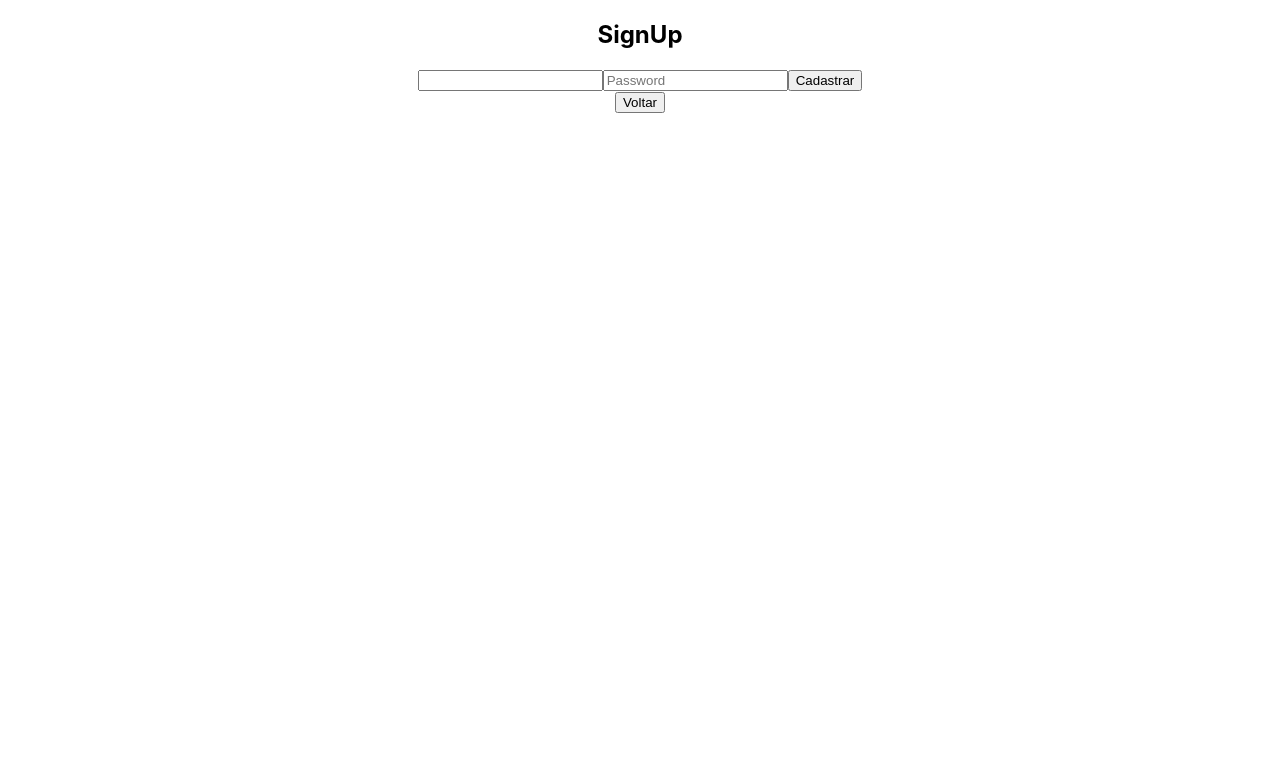
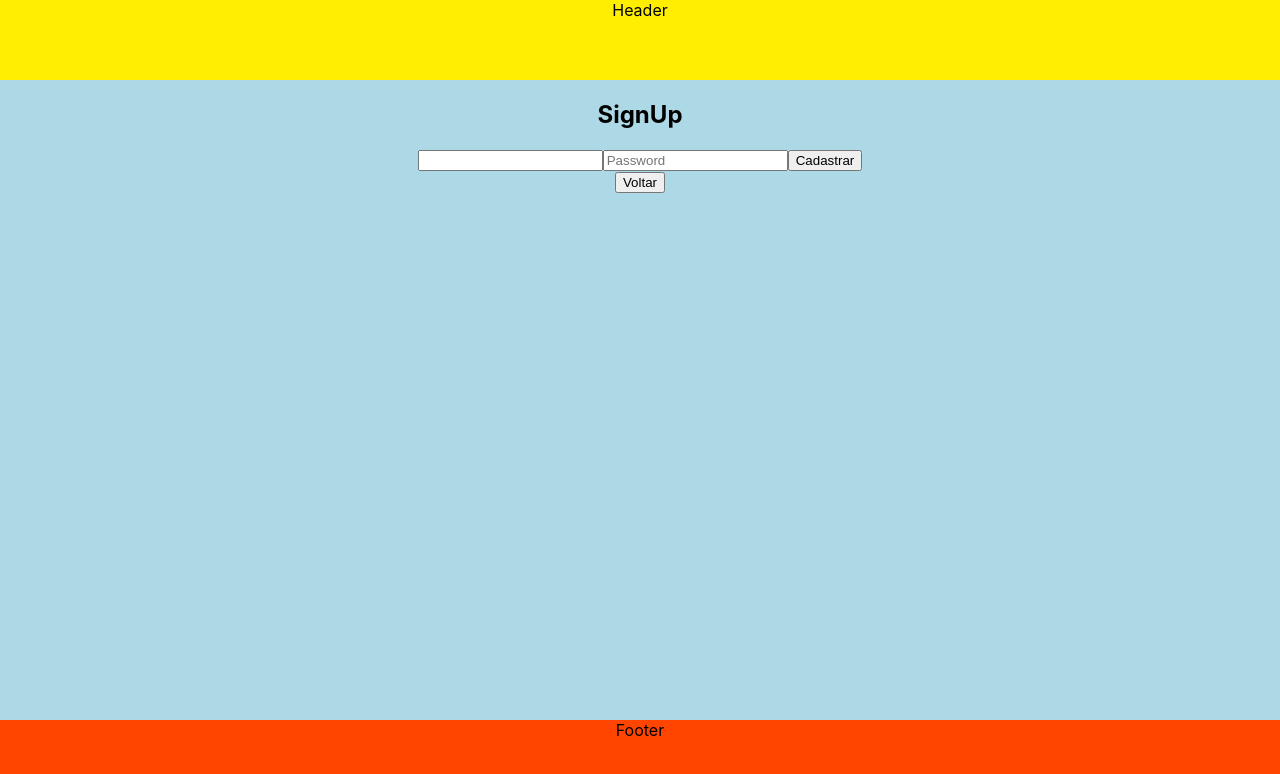
Before and after one commit to future4code/Matheus-Candido, a React (Create React App) app in the folder semana10/labeX/labe-x/: page /adm/signup in a window 1280 px wide. Shown: the top 774 px of the page. Built offline with nearby package versions, Linux system fonts and the light colour scheme.

Commit message:
implementação de organização de estilo como header e footer e determinação do conteudo das páginas

```diff
--- a/semana10/labeX/labe-x/src/App.js
+++ b/semana10/labeX/labe-x/src/App.js
@@ -1,13 +1,44 @@
 import React from 'react';
 import logo from './logo.svg';
 import './App.css';
-import  Router  from './Components/Router/Router';
+import Router from './Components/Router/Router';
+import Header from './Components/Pages/PagesFixeds/Header/Header';
+import Footer from './Components/Pages/PagesFixeds/Footer/Footer';
+import styled from "styled-components";
+
+const Main = styled.main`
+height: 100vh;
+`;
+
+const Nav = styled.header`
+height: 10%;
+background: #fe0;
+`;
+
+const Body = styled.div`
+min-height: 80%;
+background: lightblue;
+`;
+
+const NavFooter = styled.div`
+height: 10%;
+background: orangered;
+`;
 
 function App() {
   return (
-    <div className="App">
-      <Router />
-    </div>
+    <Main className="App">
+      <Nav>
+        <Header />
+      </Nav>
+      <Body>
+        <Router />
+      </Body>
+      <NavFooter>
+        <Footer />
+      </NavFooter>
+
+    </Main>
   );
 }
 
--- a/semana10/labeX/labe-x/src/Components/Pages/ApplicationForm/ApplicationForm.jsx
+++ b/semana10/labeX/labe-x/src/Components/Pages/ApplicationForm/ApplicationForm.jsx
@@ -2,13 +2,16 @@ import axios from 'axios'
 import React from 'react'
 import { useEffect } from 'react'
 import { useState } from 'react'
-import { useHistory } from 'react-router-dom'
+import { useHistory, useParams } from 'react-router-dom'
 import useForm from '../../Hooks/useForm'
 
 
 export default function ApplicationForm() {
     const { form, onChange, resetState } = useForm({ name: "", age: "", applicationText: "", profession: "", country: "" })
     const [selectCountry, setSelectCountry] = useState([])
+    const pathParams = useParams()
+
+
     const history = useHistory()
     const goToback = () => {
         history.goBack()
@@ -25,7 +28,7 @@ export default function ApplicationForm() {
             profession: form.profession,
             country: form.country,
         }
-        axios.post("https://us-central1-labenu-apis.cloudfunctions.net/labeX/matheus-jackson/trips/5kFEwLTbmSrczYw7ppTA/apply", body)
+        axios.post(`https://us-central1-labenu-apis.cloudfunctions.net/labeX/matheus-jackson/trips/${pathParams.id}/apply`, body)
             .then((r) => {
                 console.log(r)
             }).catch((e) => {
--- a/semana10/labeX/labe-x/src/Components/Pages/CreateTripPage/CreateTripPage.jsx
+++ b/semana10/labeX/labe-x/src/Components/Pages/CreateTripPage/CreateTripPage.jsx
@@ -5,6 +5,14 @@ import { useProtectCreateTripPage } from '../../ProtectedRoute/ProtectCreateTrip
 import useForm from '../../Hooks/useForm'
 import { useEffect } from 'react'
 import { useState } from 'react'
+import styled from "styled-components";
+const Main = styled.div`
+h2{
+    margin: 0;
+    padding: 20px 0;
+}
+`;
+
 
 export default function CreateTripPage() {
     const { form, onChange, resetState } = useForm({ name: "", planet: "", date: "", description: "", durationInDays: "" })
@@ -61,13 +69,20 @@ export default function CreateTripPage() {
     const handleInputChange = (event) => {
         const { name, value } = event.target
         onChange(name, value)
+
+        console.log(form.name,
+            form.planet,
+            form.date,
+            form.description,
+            form.durationInDays)
+
     }
     useEffect(() => {
         getPlanets()
     }, [])
     useProtectCreateTripPage()
     return (
-        <div>
+        <Main>
             <h2>CreateTripPage</h2>
             <button onClick={goToList}>Criar Viajem</button>
             <button onClick={verifica}>Voltar</button>
@@ -129,6 +144,6 @@ export default function CreateTripPage() {
                 <button>Criar</button>
             </form>
 
-        </div>
+        </Main>
     )
 }
--- a/semana10/labeX/labe-x/src/Components/Pages/Home/Home.jsx
+++ b/semana10/labeX/labe-x/src/Components/Pages/Home/Home.jsx
@@ -1,6 +1,16 @@
 import React from 'react'
 import { useEffect } from 'react'
 import { useHistory } from 'react-router-dom'
+import styled from "styled-components";
+
+const Main = styled.div`
+/* height: 100vh; */
+h2{
+    margin: 0;
+    padding: 20px 0;
+}
+`
+
 
 export default function Home() {
     const history = useHistory()
@@ -22,11 +32,11 @@ export default function Home() {
         history.push("/adm/signin")
     }
     return (
-        <div>
+        <Main>
             <h2>Home</h2>
             {token && <button onClick={verifica}>usuario</button>}
             {token ? <button onClick={logout}>logout</button> : <button onClick={verifica}>Login</button>}
             <button onClick={goToList}>Viagens</button>
-        </div>
+        </Main>
     )
 }
--- a/semana10/labeX/labe-x/src/Components/Pages/ListTripsPage/ListTripsPage.jsx
+++ b/semana10/labeX/labe-x/src/Components/Pages/ListTripsPage/ListTripsPage.jsx
@@ -1,6 +1,16 @@
 import axios from 'axios'
 import React from 'react'
 import { useHistory } from 'react-router-dom'
+import styled from "styled-components";
+const Main = styled.div`
+min-height: 100vh;
+padding: 20px 0px;
+h2{
+    margin: 0;
+    padding: 20px 0;
+}
+`;
+
 
 export default function ListTripsPage() {
     const [trips, setTrips] = React.useState([])
@@ -34,7 +44,7 @@ export default function ListTripsPage() {
     }, [])
 
     return (
-        <div>
+        <Main>
             <h2>ListTripsPage</h2>
             <button onClick={goToback} >Voltar</button>
             <button onClick={goToHome}>Home</button>
@@ -45,6 +55,6 @@ export default function ListTripsPage() {
                     </div>
                 )
             })}
-        </div>
+        </Main>
     )
 }
--- a/semana10/labeX/labe-x/src/Components/Pages/Login/SignIn.jsx
+++ b/semana10/labeX/labe-x/src/Components/Pages/Login/SignIn.jsx
@@ -3,6 +3,13 @@ import React from 'react'
 import { useState } from 'react'
 import { useHistory } from 'react-router-dom'
 import useForm from '../../Hooks/useForm'
+import styled from "styled-components";
+const Main = styled.div`
+h2{
+    margin: 0;
+    padding: 20px 0;
+}`;
+
 
 export default function SignIn() {
     const { form, onChange, resetState } = useForm({ email: "", password: "" })
@@ -42,7 +49,7 @@ export default function SignIn() {
     }
 
     return (
-        <div>
+        <Main>
             <h2>SignIn</h2>
             <form onSubmit={handleSubmit}>
                 <input
@@ -68,6 +75,6 @@ export default function SignIn() {
 
             <button onClick={goToSignUp}>Cadastre-se</button>
             <button onClick={goToback}>Voltar</button>
-        </div>
+        </Main>
     )
 }
--- a/semana10/labeX/labe-x/src/Components/Pages/Login/SignUp.jsx
+++ b/semana10/labeX/labe-x/src/Components/Pages/Login/SignUp.jsx
@@ -4,6 +4,14 @@ import { useEffect } from 'react'
 import { useHistory } from 'react-router-dom'
 // import { DoSignIn, DoSignUp } from '../../ConfigAxios/ConfigAxios'
 import useForm from '../../Hooks/useForm'
+import styled from "styled-components";
+const Main = styled.div`
+h2{
+    margin: 0;
+    padding: 20px 0;
+}
+`;
+
 
 export default function SignUp() {
     const { form, onChange, resetState } = useForm({ email: "", password: "" })
@@ -58,7 +66,7 @@ export default function SignUp() {
     }
 
     return (
-        <div>
+        <Main>
             <h2>SignUp</h2>
             <form onSubmit={handleClick}>
                 <input
@@ -83,6 +91,6 @@ export default function SignUp() {
             </form>
 
             <button onClick={goToback}>Voltar</button>
-        </div>
+        </Main>
     )
 }
--- /dev/null
+++ b/semana10/labeX/labe-x/src/Components/Pages/PagesFixeds/Footer/Footer.jsx
@@ -0,0 +1,9 @@
+import React from 'react'
+
+export default function Footer() {
+return (
+    <div>
+        Footer
+    </div>
+)
+}
--- /dev/null
+++ b/semana10/labeX/labe-x/src/Components/Pages/PagesFixeds/Header/Header.jsx
@@ -0,0 +1,13 @@
+import React from 'react'
+import styled from "styled-components";
+const Main = styled.header`
+min-height: 5vh;
+`;
+
+export default function Header() {
+return (
+    <Main>
+        Header
+    </Main>
+)
+}
--- a/semana10/labeX/labe-x/src/Components/Pages/TripDetailsPage/TripDetailsPage.jsx
+++ b/semana10/labeX/labe-x/src/Components/Pages/TripDetailsPage/TripDetailsPage.jsx
@@ -4,18 +4,22 @@ import { useEffect } from 'react'
 import { useState } from 'react'
 import { useHistory, useParams } from 'react-router-dom'
 import { useProtectTripDetailsPage } from '../../ProtectedRoute/ProtectTripDetailsPage'
+import styled from "styled-components";
+const Main = styled.div`
+/* min-height: 100vh; */
+h2{
+    margin: 0;
+    padding: 20px 0;
+}
+`;
+
 
 export default function TripDetailsPage() {
     const pathParams = useParams()
-    // const [id, setid] = useState([])
-    // const [planet, setplanet] = useState([])
-    // const [durationInDays, setdurationInDays] = useState(Number(""))
-    // const [date, setdate] = useState([])
-    // const [name, setname] = useState([])
-    // const [description, setdescription] = useState([])
-    // const [candidates, setcandidates] = useState([])
+
 
     const [trip, setTrip] = useState([])
+    const [candidates, setCandidates] = useState([])
 
     const history = useHistory()
 
@@ -33,17 +37,7 @@ export default function TripDetailsPage() {
             }
         }).then(r => {
             setTrip(r.data.trip)
-
-            //     setid(r.data.trip.id)
-            //     setplanet(r.data.trip.planet)
-            //     setdurationInDays(r.data.trip)
-            //     setdate(r.data.trip.date)
-            //     setname(r.data.trip.name)
-            //     setdescription(r.data.trip.description)
-            //     setcandidates(r.data.trip.candidates)
-
-            // console.log(r.data.trip)
-            // console.log(details)
+            // setCandidates(r.data.trip.candidates)
         }).catch(e => {
             console.log(e)
 
@@ -58,6 +52,7 @@ export default function TripDetailsPage() {
         } else { history.goBack() }
 
     }
+    // const trips = trip.candidates
 
     useEffect(() => {
         getTripDetail()
@@ -67,22 +62,24 @@ export default function TripDetailsPage() {
 
     return (
 
-        <div>
+        <Main>
             <h2>TripDetailsPage</h2>
             <button onClick={verifica}>Voltar</button>
-            <button onClick={goToForm}>Ser um candidato</button>
             <button onClick={goToHome}>Home</button>
             <div >
-                {trip.name}
 
-                {/* {trip.candidates{candidates.map((c) => {
+                <li>Name: {trip.name}</li>
+                <li>Planet: {trip.planet}</li>
+                <li>Duration: {trip.durationInDays}</li>
+                <li>Description: {trip.description}</li>
+                {candidates.map((c) => {
                     return (
                         <div>
-                            {c.name}
+                            <li>{trip.name}</li>
                         </div>
                     )
-                })}} */}
+                })}
             </div>
-        </div>
+        </Main>
     )
 }
```
